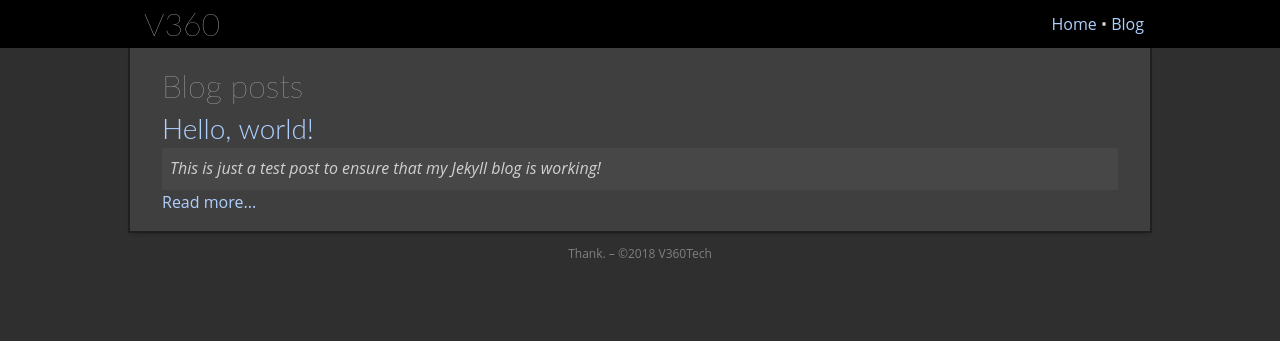
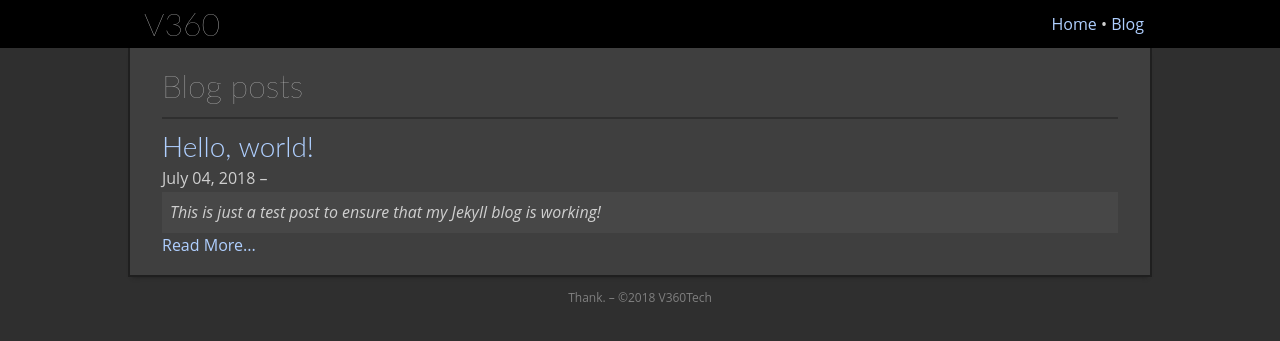
Before and after one commit to TheV360/thev360.github.io, a Jekyll site: the page built from blog/index.html, in a window 1280 px wide. Shown: the top 341 px of the page. Built offline with Jekyll 4.4.1, drawn with Linux system fonts in a browser that asks for light colours.

Commit message:
better blogs

```diff
--- a/_layouts/post.html
+++ b/_layouts/post.html
@@ -9,7 +9,7 @@
 		<section>
 			<div class="container">
 				<h2>{{ page.title }}</h2>
-				<aside>{{ page.date }}</aside>
+				<aside>{{ page.date | date: "%B %d, %Y" }}</aside>
 				{{ content }}
 			</div>
 		</section>
--- a/blog/index.html
+++ b/blog/index.html
@@ -11,9 +11,9 @@ title: Blog
 						<hr />
 						<div>
 							<h3><a href="{{ post.url }}">{{ post.title }}</a></h3>
-							<aside>{{ page.date | date: "%B %d, %Y" }}</aside>
+							<aside>{{ post.date | date: "%B %d, %Y" }} &ndash; {{ post.tags | join: ", " }}</aside>
 							<blockquote>{{ post.excerpt }}</blockquote>
-							<p><a href="{{ post.url }}">Read more...</a></p>
+							<p><a href="{{ post.url }}">Read More...</a></p>
 						</div>
 					{% endfor %}
 				</ul>
--- a/css/home.css
+++ b/css/home.css
@@ -3,7 +3,7 @@ div#profile-container {
 	float: left;
 
 	margin-right: 1rem;
-	margin-bottom: .5rem;
+	margin-bottom: .25rem;
 
 	width: 4rem;
 	height: 4rem;
--- a/css/styles.css
+++ b/css/styles.css
@@ -167,6 +167,10 @@ h2 { font-size: 2rem; font-weight: 300; font-weight: 200; }
 h3 { font-size: 1.75rem; font-weight: 300; }
 
 hr {
+	margin: .5rem 0;
+
+	height: .125rem;
+
 	background-color: #2f2f2f;
 }
 
@@ -231,7 +235,6 @@ div.button-set {
 
 	text-decoration: none;
 
-	color: var(--text-color);
 	background-color: #2f2f2f;
 
 	-webkit-user-select: none;
@@ -239,6 +242,10 @@ div.button-set {
 	user-select: none;
 
 	cursor: pointer;
+}
+
+.buttonlike:link, .buttonlike:visited {
+	color: var(--text-color);
 }
 
 .buttonlike::after {
```
